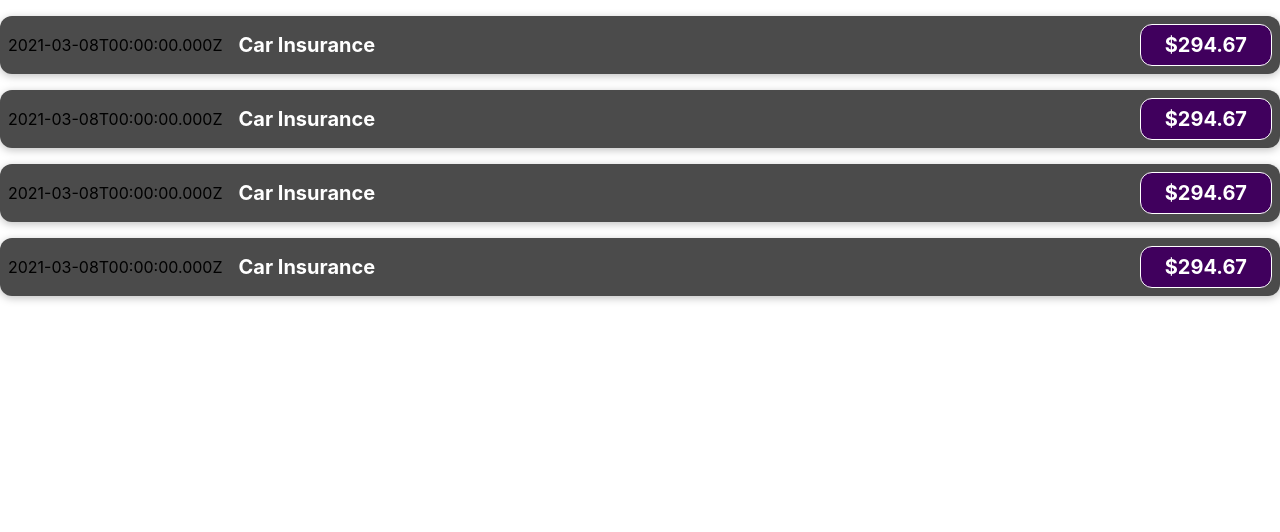
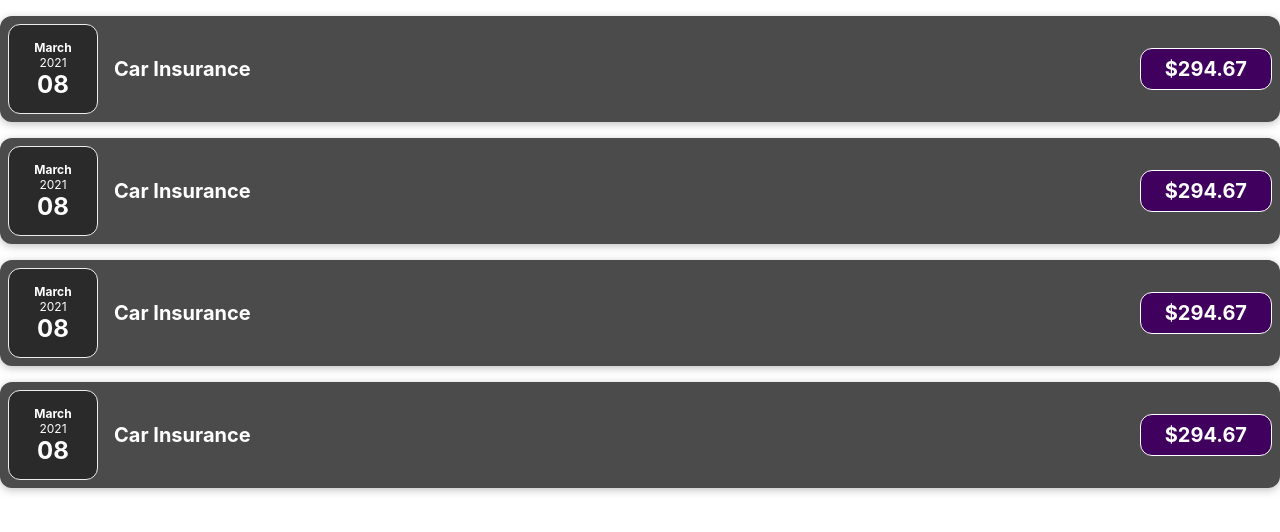
Before and after one commit to krstoko/ReactPractise, a React (Create React App) app in the folder reactapp/: page / in a window 1280 px wide. Shown: the top 532 px of the page. Built offline with nearby package versions, Linux system fonts and the light colour scheme.

Commit message:
Adding small components and learning to have reusable code

```diff
--- a/reactapp/src/App.css
+++ b/reactapp/src/App.css
@@ -54,3 +54,30 @@
     padding: 0.5rem 1.5rem;
   }
 }
+
+.expense-date {
+  display: flex;
+  flex-direction: column;
+  width: 5.5rem;
+  height: 5.5rem;
+  border: 1px solid #ececec;
+  background-color: #2a2a2a;
+  color: white;
+  border-radius: 12px;
+  align-items: center;
+  justify-content: center;
+}
+
+.expense-date__month {
+  font-size: 0.75rem;
+  font-weight: bold;
+}
+
+.expense-date__year {
+  font-size: 0.75rem;
+}
+
+.expense-date__day {
+  font-size: 1.5rem;
+  font-weight: bold;
+}
--- /dev/null
+++ b/reactapp/src/components/ExpenseDate.js
@@ -0,0 +1,16 @@
+function ExpenseDate(props){
+
+    const month = props.date.toLocaleString("en-US", {month: "long"})
+    const day = props.date.toLocaleString("en-US",{day: "2-digit"})
+    const year = props.date.getFullYear()
+
+    return(
+        <div className="expense-date">
+             <div className="expense-date__month">{month}</div>
+             <div className="expense-date__year">{year}</div>
+             <div className="expense-date__day">{day}</div>
+         </div>
+    )
+}
+
+export default ExpenseDate;
--- a/reactapp/src/components/ExpenseItem.js
+++ b/reactapp/src/components/ExpenseItem.js
@@ -1,8 +1,10 @@
+import ExpenseDate from "./ExpenseDate";
+
 function ExpenseItem(props){
-    console.log(props)
+
     return(
      <div className="expense-item">
-         <div>{props.info.date.toISOString()}</div>
+         <ExpenseDate date={props.info.date}/>
          <div className="expense-item__description">
              <h2>{props.info.title}</h2>
              <div className="expense-item__price">${props.info.amount}</div>
```
